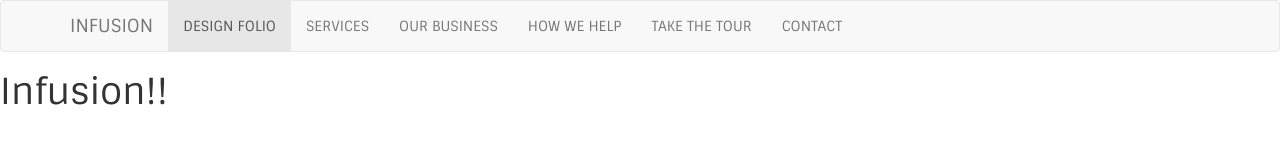
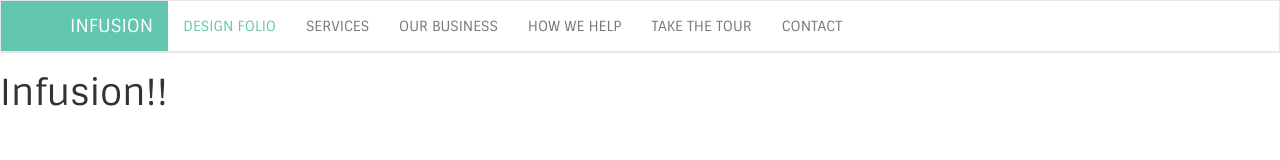
Before and after one commit to CodeAstra-Bootcamp/infusion, a website: page index.html in a window 1280 px wide. Drawn offline with nearby package versions, Linux system fonts and the light colour scheme.

Commit message:
Prettify header

```diff
--- a/src/css/_header.scss
+++ b/src/css/_header.scss
@@ -1,7 +1,36 @@
 header {
-  nav {
+
+  nav.navbar-default {
+    background-image: url('../images/nav-bg.gif');
+    background-repeat: repeat-y;;
+    background-position: center;
+    border-bottom-width: 2px;
+    border-radius: 0;
+
+    .container {
+      background-color: $light-color;
+    }
+
+    ul.navbar-nav {
+      li.active {
+        a {
+          &, &:hover {
+            background-color: $light-color;
+            color: $primary-color;
+          }
+        }
+      }
+    }
+
     a {
       text-transform: uppercase;
+
+      &.navbar-brand {
+        &, &:hover {
+          background-color: $primary-color;
+          color: $light-color;
+        }
+      }
     }
   }
 }
--- a/src/css/_theme.scss
+++ b/src/css/_theme.scss
@@ -1,3 +1,4 @@
 $primary-color: #63C7AF;
+$light-color: #ffffff;
 
 $main-font: 'Sintony', sans-serif;
```
Also changed, not shown: css/app.css, images/nav-bg.gif (added), 1 other file.
